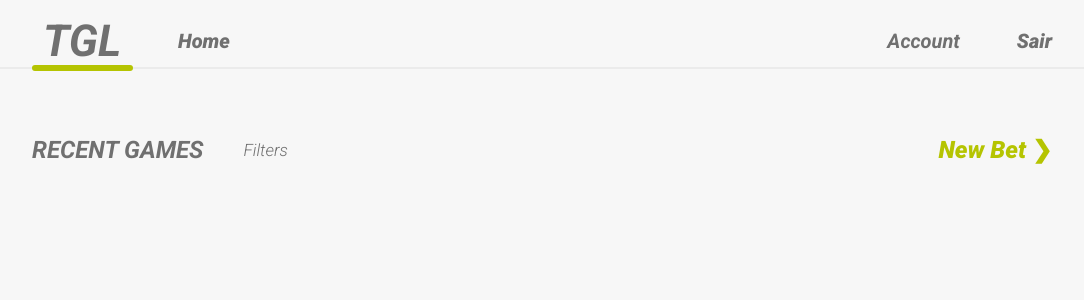
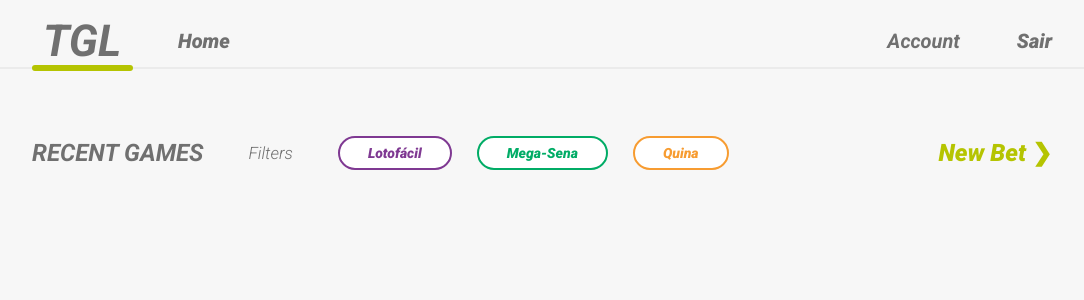
Before and after one commit to JuanCarlosBS/react-tgl, a React (Create React App) app: page /recent-games in a window 1280 px wide. Shown: the top 300 px of the page, without its empty margins (98-1182 px from the left). Built offline with nearby package versions, Linux system fonts and the light colour scheme.

Commit message:
feat: filters in page recentGames

```diff
--- a/src/components/ItemCart/index.tsx
+++ b/src/components/ItemCart/index.tsx
@@ -1,12 +1,12 @@
 import React from 'react';
 
-import { Item, Image, Bar, ItemContent, GameNamePrice, GameNamePriceText, GameNamePriceTextBold, Content } from './styles'
+import { Item, Image, Bar, ItemContent, GameNamePrice, GameNamePriceText, GameNamePriceTextBold, Content, ButtonDelete } from './styles'
 import DeleteIcon from '../../assets/delete+remove+trash+trash+bin+trash+can+icon-1320073117929397588.png'
 
-const ItemCart : React.FC<{ id: string; color: string; cartNumbers: number[]; cartGame: string; cartPrice: number;}> = (props) => {
+const ItemCart : React.FC<{ id: string; color: string; cartNumbers: number[]; cartGame: string; cartPrice: number;  remove: (number: string) => void}> = (props) => {
     return (
         <Item>
-            <Image src={DeleteIcon} />
+            <ButtonDelete onClick={() => {props.remove(props.id)}}><Image src={DeleteIcon}/> </ButtonDelete>
             <Bar style={{ backgroundColor: props.color }}></Bar>
             <Content>
                 <ItemContent>{props.cartNumbers.join(',')}</ItemContent>
--- a/src/components/ItemCart/styles.ts
+++ b/src/components/ItemCart/styles.ts
@@ -4,6 +4,14 @@ export const Item = styles.div`
     display: flex;
     align-items: center;
     margin-bottom: 32px;
+`
+
+export const ButtonDelete = styles.button`
+    display: flex;
+    align-items: center;
+    justify-content: center;
+    border: 0px solid transparent;
+    background-color: transparent;
 `
 
 export const Image = styles.img`
--- a/src/pages/NewBet/index.tsx
+++ b/src/pages/NewBet/index.tsx
@@ -6,6 +6,7 @@ import CheckFilter from '../../components/CheckFilter'
 import NumberButton from '../../components/NumberButton'
 import ItemCart from '../../components/ItemCart'
 import { clear } from 'console'
+import { combineReducers } from 'redux'
 
 const DUMMY_GAMES = [
     {
@@ -48,10 +49,11 @@ interface ICart {
 
 const NewBet = () => {
 
-    const [game, setGame] = useState<number>(4)
+    const [game, setGame] = useState<number>(-1)
     const [arrayGamesRange, setArrayGamesRange] = useState<number[]>([])
     const [numbers, setNumbers] = useState<number[]>([])
     const [cart, setCart] = useState<ICart[]>([])
+    const [total, setTotal] = useState<number>(0)
 
     function handleGame(gameValue: number) {
         selectGame(gameValue)
@@ -79,7 +81,6 @@ const NewBet = () => {
         })} else {
             setNumbers(numbers.filter(item => item !== props))
         }
-
     }
 
     function completeGame() {
@@ -103,9 +104,29 @@ const NewBet = () => {
                 ]
             })
             clearGame()
-            console.log(cart)
+
         }
     }
+
+    function saveCart() {
+        clearGame()
+    }
+
+    function sumCartPrice() {
+        cart.map( item => {
+            if(item.enabled === true) {
+                const totalPrice = item.price + total
+                console.log(totalPrice)
+                setTotal(totalPrice)
+            }
+        })
+    }
+
+    function removeItemCart(id: string) {
+        setCart(cart.filter(item => item.id != id))
+        console.log(cart)
+    }
+
     return(
         <Fragment>
             <Header />
@@ -153,14 +174,14 @@ const NewBet = () => {
                             <TitlePage>CART</TitlePage>
                             <Items>
                                 {cart.map(item => {
-                                    return <ItemCart id={item.id} color={item.color} cartNumbers={item.numbers} cartGame={item.type} cartPrice={item.price}></ItemCart>
+                                    return <ItemCart id={item.id} color={item.color} cartNumbers={item.numbers} cartGame={item.type} cartPrice={item.price} remove={removeItemCart}></ItemCart>
                                 })}
                             </Items>
                             <div>
-                            <TitlePage><b>CART</b> TOTAL:</TitlePage>
+                            <TitlePage><b>CART</b> TOTAL: {total.toLocaleString('pt-br', {style: 'currency', currency: 'BRL'})}</TitlePage>
                             </div>
                         </GameCart>
-                        <ButtonSave>Save ❯</ButtonSave>
+                        <ButtonSave onClick={saveCart}>Save ❯</ButtonSave>
                     </Cart>
                 </Content>
             </Container>
--- a/src/pages/RecentGames/index.tsx
+++ b/src/pages/RecentGames/index.tsx
@@ -1,10 +1,51 @@
-import React, { Fragment } from 'react'
+import React, { Fragment, useState } from 'react'
 import Header from '../../components/Header'
 
-import { Container, RecentGamesHeader, RecentGamesFilter, TitlePageBold, Filters, LabelFilter,  NewBetLink, Items } from './styles'
+import { Container, RecentGamesHeader, RecentGamesFilter, TitlePage, TitlePageBold, Filters, LabelFilter,  NewBetLink, Items } from './styles'
 import RecentGame from '../../components/RecentGame'
+import CheckFilter from '../../components/CheckFilter'
+
+const DUMMY_GAMES = [
+    {
+      "type": "Lotofácil",
+      "description": "Escolha 15 números para apostar na lotofácil. Você ganha acertando 11, 12, 13, 14 ou 15 números. São muitas chances de ganhar, e agora você joga de onde estiver!",
+      "range": 25,
+      "price": 2.5,
+      "max-number": 15,
+      "color": "#7F3992",
+      "min-cart-value": 30
+    },
+    {
+      "type": "Mega-Sena",
+      "description": "Escolha 6 números dos 60 disponíveis na mega-sena. Ganhe com 6, 5 ou 4 acertos. São realizados dois sorteios semanais para você apostar e torcer para ficar milionário.",
+      "range": 60,
+      "price": 4.5,
+      "max-number": 6,
+      "color": "#01AC66",
+      "min-cart-value": 30
+    },
+    {
+      "type": "Quina",
+      "description": "Escolha 5 números dos 80 disponíveis na quina. 5, 4, 3 ou 2 acertos. São seis sorteios semanais e seis chances de ganhar.",
+      "range": 80,
+      "price": 2,
+      "max-number": 5,
+      "color": "#F79C31",
+      "min-cart-value": 30
+    }
+]
 
 const RecentGames = () => {
+    const [game, setGame] = useState<number>(-1)
+
+    function handleGame(gameValue: number) {
+        selectGame(gameValue)
+    }
+    function selectGame(props: number){
+        setGame(props)
+    }
+
+
     return (
         <Fragment>
             <Header />
@@ -14,8 +55,16 @@ const RecentGames = () => {
                 <RecentGamesHeader>
                     <RecentGamesFilter>
                     <TitlePageBold>RECENT GAMES</TitlePageBold>
+                    <TitlePage>Filters</TitlePage>
                         <Filters>
-                            <LabelFilter>Filters</LabelFilter>
+                            {DUMMY_GAMES.map((product, index) =>{
+                                if (index === game) {
+                                    return <CheckFilter selectFilter={handleGame} value={index} firstColor={product.color} secondColor={'#fff'}>{product.type}</CheckFilter>
+                                } else {
+                                    return <CheckFilter selectFilter={handleGame} value={index} firstColor={'#fff'} secondColor={product.color}>{product.type}</CheckFilter>
+                                }
+                            }
+                            )}
                         </Filters>
                     </RecentGamesFilter>
                     <NewBetLink to='/new-bet'> New Bet ❯</NewBetLink>
--- a/src/pages/RecentGames/styles.ts
+++ b/src/pages/RecentGames/styles.ts
@@ -30,12 +30,15 @@ export const Filters = styles.div`
 
 export const TitlePage = styles.h3`
     font-weight: 300;
-    font-size: 24px;
+    font-size: 17px;
+    margin-right: 45px;
     color: var(--text-color);
 `
 
 export const TitlePageBold = styles(TitlePage)`
     font-weight: 700;
+
+    font-size: 24px;
 `
 
 export const CheckBox = styles.div`
```
